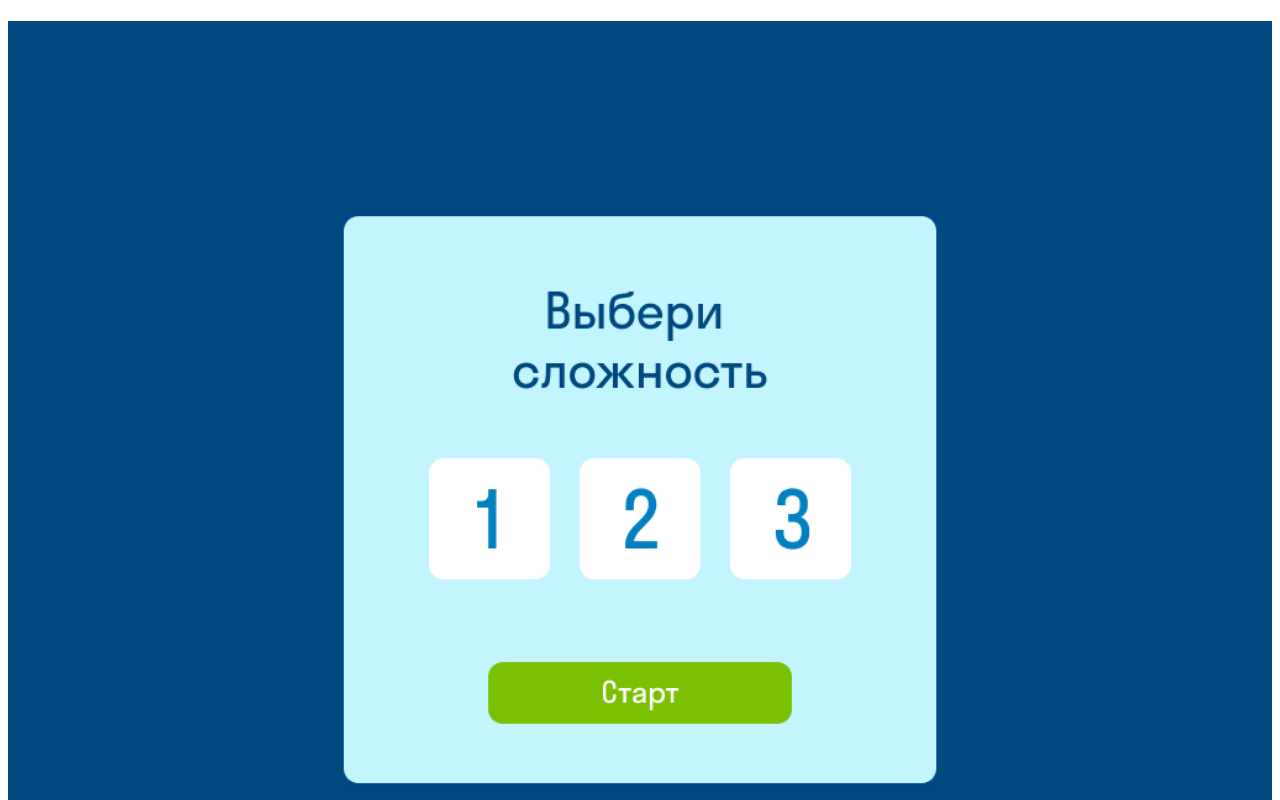
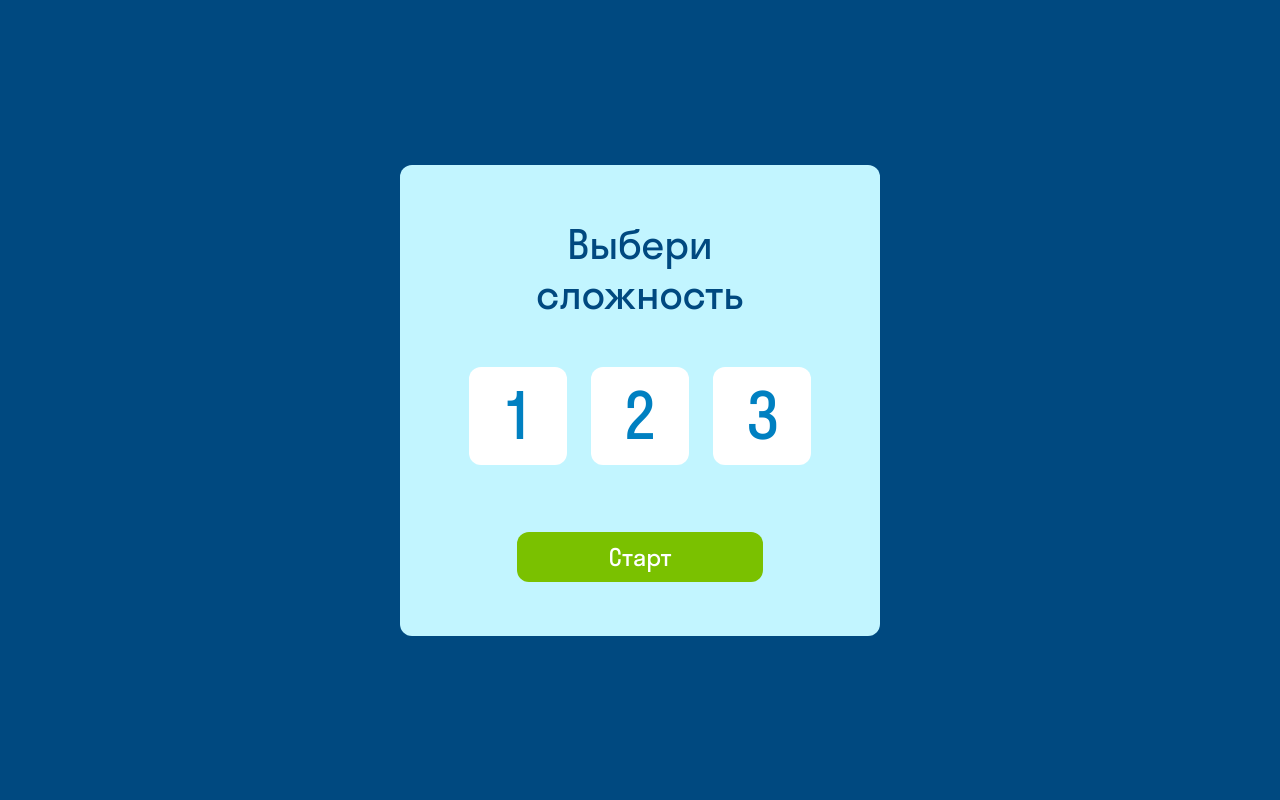
Before and after one commit to la4i/cart-game, a plain HTML site: page index.html in a window 1280 px wide. Shown: the top 800 px of the page. Drawn offline with Linux system fonts and the light colour scheme.

Commit message:
Верстка первой страницы

```diff
--- a/index.html
+++ b/index.html
@@ -9,8 +9,15 @@
     <link rel="stylesheet" href="/style.css" />
 </head>
 <body>
-    <h1 class="ferst_screen" ><img src="/img/ferst_screen.jpg" alt="ferst_screen"></h1>
-
+    <div class="content">
+        <h1 class="text">Выбери<br>сложность</h1>
+        <div class="levels">
+            <a href="#" class="level">1</a>
+            <a href="#" class="level">2</a>
+            <a href="#" class="level">3</a>
+        </div>
+        <a href="#" class="btn">Старт</a>
+    </div>
     <script src="/index.js"></script>
 </body>
 </html>
--- a/style.css
+++ b/style.css
@@ -14,7 +14,70 @@
     src: url("./fonts/stratosskyengweb-medium.woff2") format("woff2");
   }
 
-  img {
-    width: 100%;
-    height: 100%;
- }
+  * {
+    margin: 0;
+    padding: 0;
+    box-sizing: border-box;
+  }
+  body{
+      background-color: #004980;
+      height: 100vh;
+      display: flex;
+      align-items: center;
+      justify-content: center;
+  }
+  a {
+      text-decoration: none;
+  }
+  .content{
+      width: 480px;
+      padding: 54px 0;
+      background-color: #C2F5FF;
+      border-radius: 12px;
+      display: flex;
+      flex-direction: column;
+      align-items: center;
+      justify-content: center;
+  }
+  .text{
+      color: #004980;
+      text-align: center;
+      font-size: 40px;
+      font-family: 'StratosSkyeng';
+      font-style: normal;
+      font-weight: 400;
+  }
+  .levels{
+      margin: 48px 0 67px 0;
+      width: 342px;
+      display: flex;
+      justify-content: space-between;
+      align-items: center;
+  }
+  .level{
+      width: 98px;
+      height: 98px;
+      border-radius: 12px;
+      background-color: #fff;
+      display: flex;
+      justify-content: center;
+      align-items: center;
+      color: var(--blue-100, #0080C1);
+      text-align: center;
+      font-size: 64px;
+      font-family: 'StratosSkyeng';
+      font-style: normal;
+      font-weight: 400;
+      line-height: 72px;
+  }
+  .btn{
+      color: #FFF;
+      font-size: 24px;
+      font-family: 'StratosSkyeng';
+      font-style: normal;
+      font-weight: 400;
+      line-height: 32px;
+      border-radius: 12px;
+      background: var(--salad-60, #7AC100);
+      padding: 9px 91px;
+  }
```
